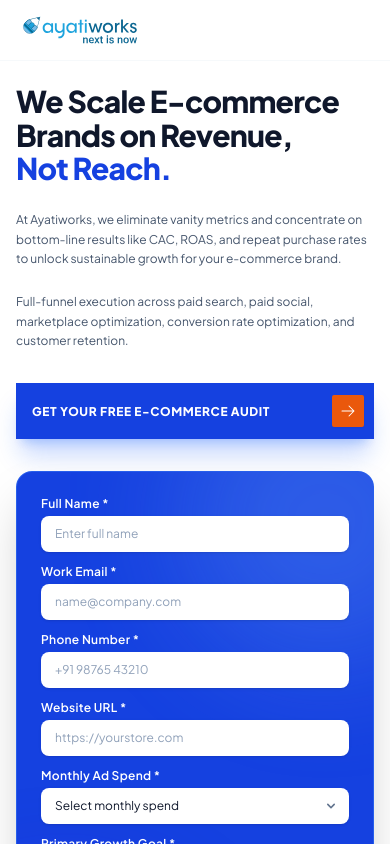
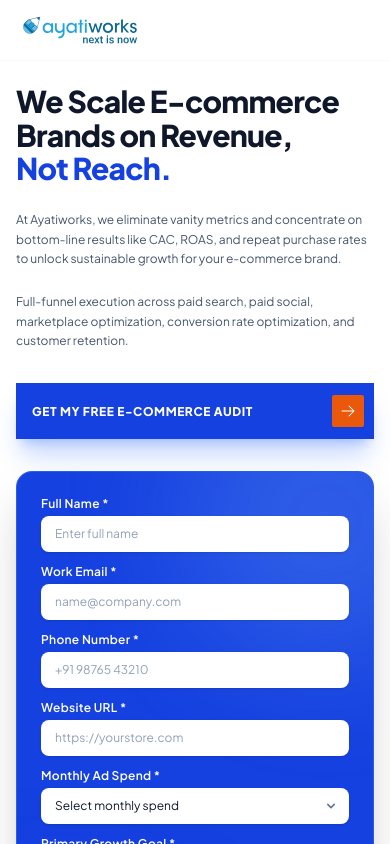
Before and after one commit to ayatiworkstechnologies/ayatiworks-campaign, a Next.js app: page /ecommerce-growth-agency in a window 390 px wide. Shown: the top 844 px of the page. Built offline with nearby package versions, Linux system fonts and the light colour scheme.

Commit message:
13/10 - ecommerce

```diff
--- a/src/components/ecommerce/EcommerceCtaBanner.tsx
+++ b/src/components/ecommerce/EcommerceCtaBanner.tsx
@@ -94,7 +94,7 @@ export default function EcommerceCtaBanner() {
               onClick={handleClick}
               className="w-full sm:w-auto inline-flex items-center justify-between gap-3 sm:gap-4 bg-white hover:bg-blue-50 text-[#1541e0] font-black text-xs sm:text-[13px] tracking-wider uppercase pl-4 sm:pl-6 pr-2.5 py-3 sm:py-2.5 rounded-none sm:rounded-xs transition-all duration-200 shadow-xl shadow-blue-900/30 hover:scale-[1.02] cursor-pointer group active:scale-[0.99]"
             >
-              <span className="text-left leading-tight">GET YOUR FREE E-COMMERCE AUDIT</span>
+              <span className="text-left leading-tight">Get My Free E-commerce Audit</span>
               <span className="w-8 h-8 rounded-xs bg-[#ea580c] text-white flex items-center justify-center shrink-0 group-hover:translate-x-1 transition-transform duration-200 shadow-xs">
                 <HiArrowRight className="w-4 h-4 text-white" />
               </span>
--- a/src/components/ecommerce/EcommerceFaqSection.tsx
+++ b/src/components/ecommerce/EcommerceFaqSection.tsx
@@ -218,16 +218,9 @@ export default function EcommerceFaqSection() {
           ref={ctaRef}
           className="mt-12 sm:mt-16"
         >
-          <div className="bg-slate-50/70 rounded-3xl p-7 sm:p-10 border border-slate-200/80 text-center flex flex-col items-center justify-center shadow-sm">
+          <div className="flex justify-center items-center w-full">
 
-            <h3 className="text-xl sm:text-2xl font-extrabold text-slate-900 tracking-tight">
-              Still have questions?
-            </h3>
 
-            <p className="mt-3 text-sm sm:text-base text-slate-600 max-w-lg leading-relaxed">
-              Talk with our growth experts and discover
-              opportunities to scale your e-commerce revenue.
-            </p>
 
             <button
               type="button"
--- a/src/components/ecommerce/EcommerceHeroSection.tsx
+++ b/src/components/ecommerce/EcommerceHeroSection.tsx
@@ -111,7 +111,7 @@ export default function EcommerceHeroSection() {
                 onClick={handleCtaClick}
                 className="w-full sm:w-auto inline-flex items-center justify-between gap-3 sm:gap-4 bg-[#1541e0] hover:bg-[#0f33b8] text-white font-black text-xs sm:text-[13px] tracking-wider uppercase pl-4 sm:pl-6 pr-2.5 py-3 sm:py-2.5 rounded-none sm:rounded-xs transition-all duration-200 shadow-xl shadow-blue-600/25 hover:shadow-2xl hover:scale-[1.01] cursor-pointer group active:scale-[0.99]"
               >
-                <span className="text-left leading-tight">GET YOUR FREE E-COMMERCE AUDIT</span>
+                <span className="text-left leading-tight">Get My Free E-commerce Audit</span>
                 <span className="w-8 h-8 rounded-xs bg-[#ea580c] text-white flex items-center justify-center shrink-0 group-hover:translate-x-1 transition-transform duration-200 shadow-xs">
                   <HiArrowRight className="w-4 h-4 text-white" />
                 </span>
```
